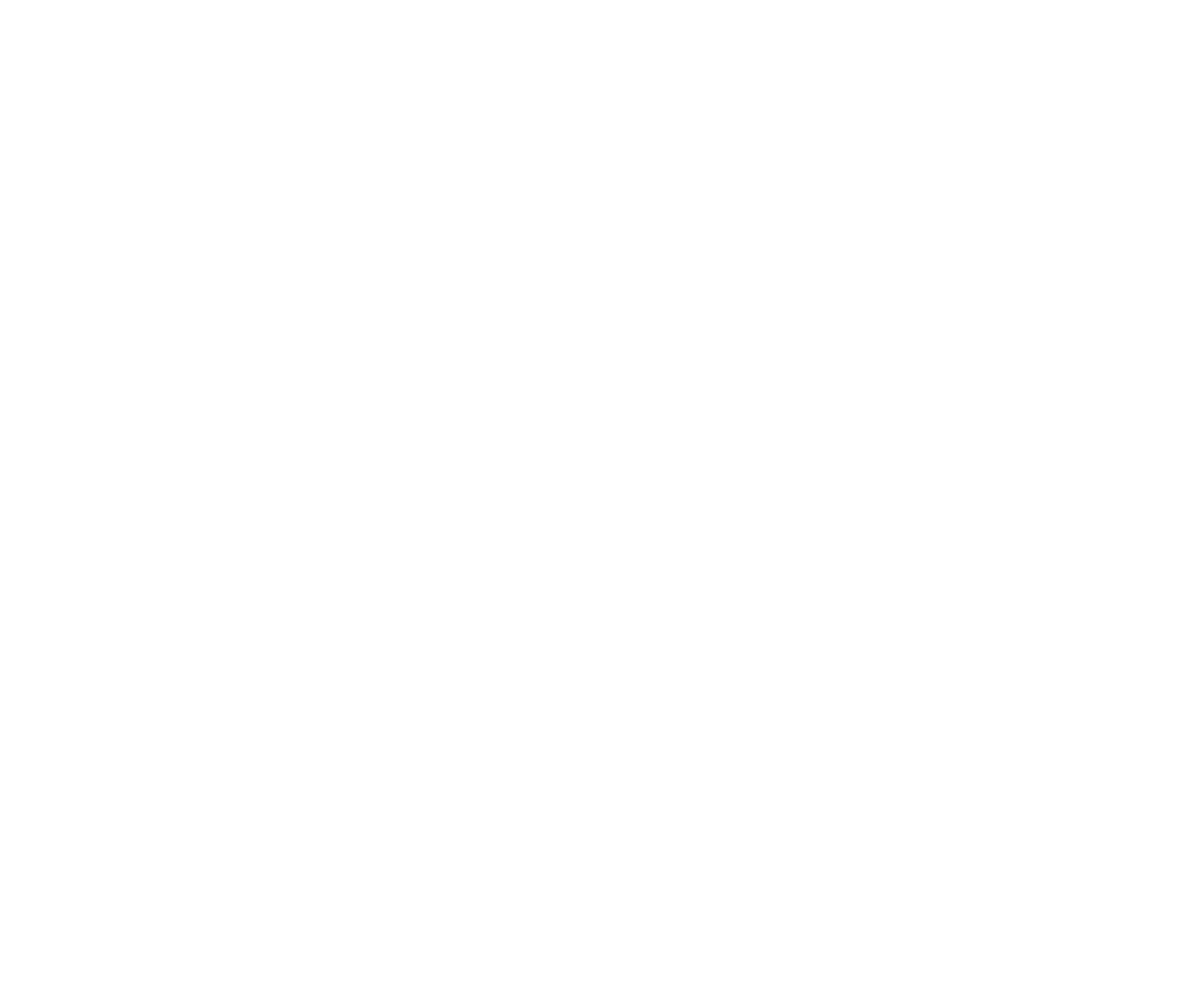
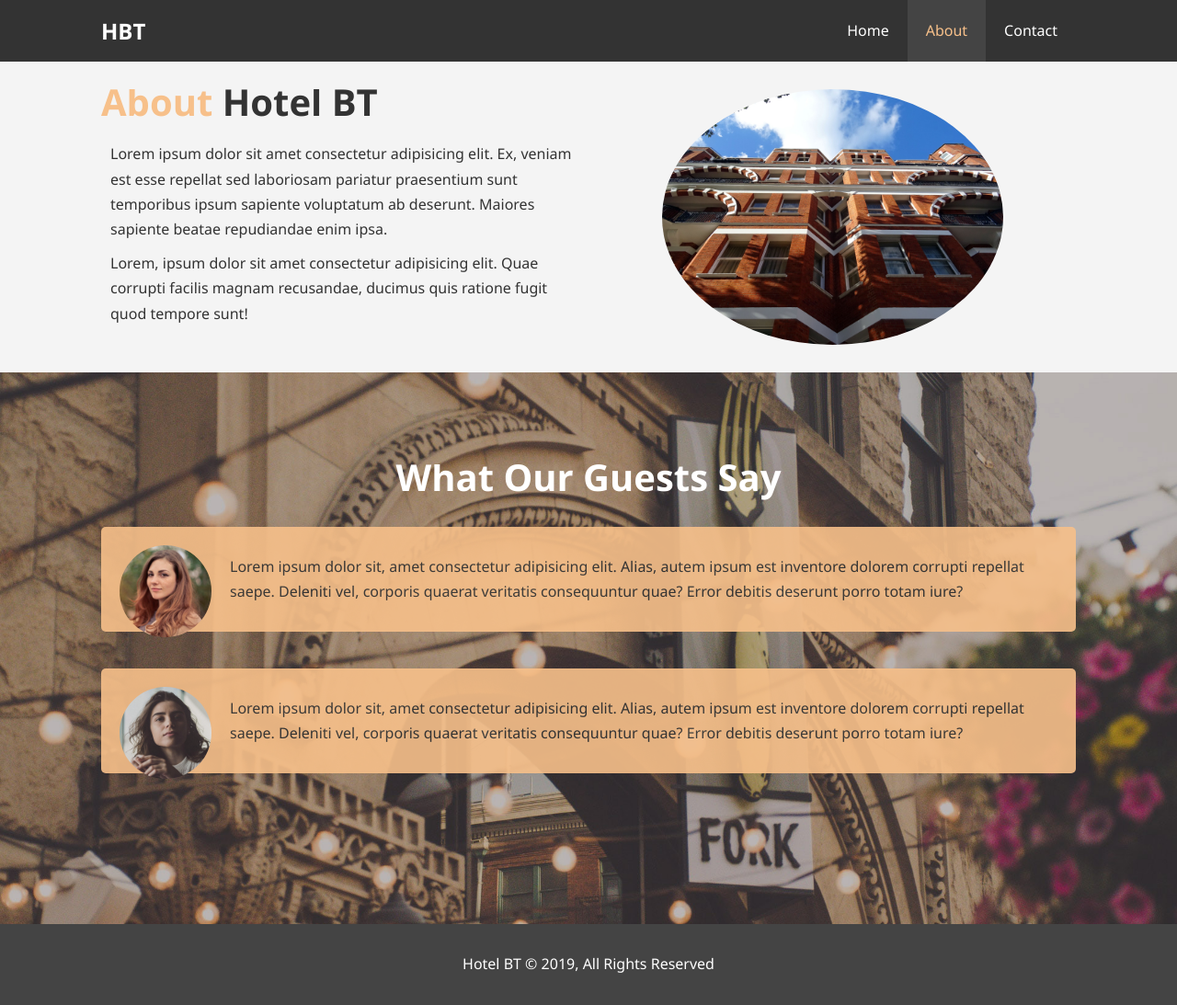
Before and after one commit to nischal08/hotel_website, a plain HTML site: page about.html in a window 1280 px wide. Shown: the whole page at 92% size. Before the commit the page ends 800 px from the top, so only its background shows below. Drawn offline with Linux system fonts and the light colour scheme.

Commit message:
created about us page

```diff
--- a/about.html
+++ b/about.html
@@ -0,0 +1,79 @@
+<!DOCTYPE html>
+<html lang="en">
+  <head>
+    <meta charset="UTF-8" />
+    <meta name="viewport" content="width=device-width, initial-scale=1.0" />
+    <meta
+      name="description"
+      content="Welcome to the most extraordinary hotel in Boston Massachusettes"
+    />
+    <meta name="keywords" content="hotel,boston hotel,new england hotel" />
+
+    <link rel="stylesheet" href="css/style.css" />
+    <title>Hotel BT | About</title>
+  </head>
+  <body>
+    <header>
+      <nav id="navbar">
+        <div class="container">
+          <h1 class="logo"><a href="index.html">HBT</a></h1>
+          <ul>
+            <li><a href="index.html">Home</a></li>
+            <li><a href="about.html" class="current">About</a></li>
+            <li><a href="contact.html">Contact</a></li>
+          </ul>
+        </div>
+      </nav>
+    </header>
+    <section id="about-info" class="bg-light py-3">
+      <div class="container">
+        <div class="info-left">
+          <h1 class="l-heading">
+            <span class="text-primary">About</span> Hotel BT
+          </h1>
+          <p>
+            Lorem ipsum dolor sit amet consectetur adipisicing elit. Ex, veniam
+            est esse repellat sed laboriosam pariatur praesentium sunt
+            temporibus ipsum sapiente voluptatum ab deserunt. Maiores sapiente
+            beatae repudiandae enim ipsa.
+          </p>
+          <p>
+            Lorem, ipsum dolor sit amet consectetur adipisicing elit. Quae
+            corrupti facilis magnam recusandae, ducimus quis ratione fugit quod
+            tempore sunt!
+          </p>
+        </div>
+        <div class="info-right">
+          <img src="./img/photo-2.jpg" alt="hotel" />
+        </div>
+      </div>
+    </section>
+    <div class="clr"></div>
+    <section id="testimonials" class="py-3">
+      <div class="container">
+        <h2 class="l-heading">What Our Guests Say</h2>
+        <div class="testimonial bg-primary">
+          <img src="img/person-1.jpg" alt="Samantha" />
+          <p>
+            Lorem ipsum dolor sit, amet consectetur adipisicing elit. Alias,
+            autem ipsum est inventore dolorem corrupti repellat saepe. Deleniti
+            vel, corporis quaerat veritatis consequuntur quae? Error debitis
+            deserunt porro totam iure?
+          </p>
+        </div>
+        <div class="testimonial bg-primary">
+          <img src="img/person-2.jpg" alt="Jen" />
+          <p>
+            Lorem ipsum dolor sit, amet consectetur adipisicing elit. Alias,
+            autem ipsum est inventore dolorem corrupti repellat saepe. Deleniti
+            vel, corporis quaerat veritatis consequuntur quae? Error debitis
+            deserunt porro totam iure?
+          </p>
+        </div>
+      </div>
+    </section>
+    <footer id="main-footer">
+      <p>Hotel BT &copy; 2019, All Rights Reserved</p>
+    </footer>
+  </body>
+</html>
--- a/css/style.css
+++ b/css/style.css
@@ -46,8 +46,26 @@
   color: #333;
 }
 .bg-primary {
-  background-color: #333;
-  color: #f7c08a;
+  background-color: #f7c08a;
+  color: #333;
+}
+
+.clr {
+  clear: both;
+}
+
+.l-heading {
+  font-size: 40px;
+}
+
+.py-1 {
+  padding: 10px 0;
+}
+.py-2 {
+  padding: 20px 0;
+}
+.py-3 {
+  padding: 30px 0;
 }
 
 html,
@@ -150,3 +168,67 @@ p {
 #home-info .info-content p {
   padding-bottom: 20px;
 }
+
+.box {
+  float: left;
+  width: 33.33%;
+  padding: 50px;
+  text-align: center;
+}
+.box i {
+  margin-bottom: 10px;
+}
+
+/* About Info */
+#about-info .info-right {
+  float: right;
+  width: 50%;
+  min-height: 100%;
+}
+#about-info .info-right img {
+  border-radius: 50%;
+  display: block;
+  width: 70%;
+  margin: auto;
+}
+
+#about-info .info-left {
+  float: left;
+  width: 50%;
+  min-height: 100%;
+}
+
+/* testimonials */
+#testimonials {
+  height: 600px;
+  background: url('../img/test-bg.jpg') no-repeat center center/cover;
+  padding-top: 100px;
+
+}
+
+#testimonials h2 {
+  color: white;
+  text-align: center;
+  padding-bottom: 40px;
+}
+
+#testimonials .testimonial {
+  padding: 20px;
+  margin-bottom: 40px;
+  border-radius: 5px;
+  opacity: 0.9;
+}
+
+#testimonials .testimonial img {
+  float: left;
+  width: 100px;
+  margin-right: 20px;
+  border-radius: 50%;
+}
+
+#main-footer {
+  text-align: center;
+  background: #444;
+  color: #fff;
+  padding: 20px;
+}
```
Also changed, not shown: contact.html (+79 -0 lines), index.html (+37 -0 lines).
